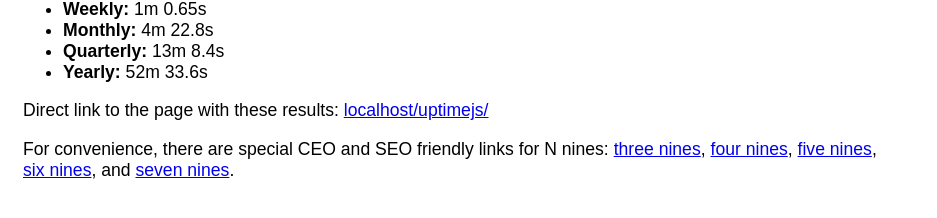
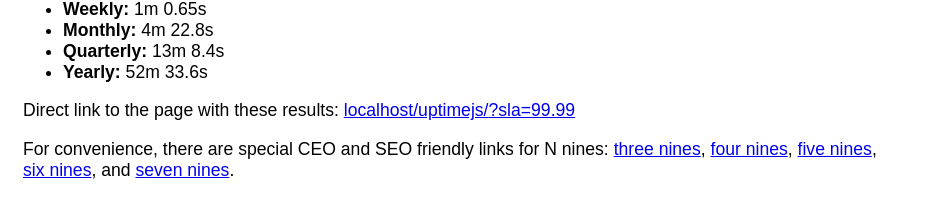
Before and after one commit to nickstanley574/uptimejs, a Jekyll site: the page built from index.html, in a window 1280 px wide. Shown: the part 255-473 px from the top of the page, without its empty margins (0-937 px from the left). Built offline with Jekyll 4.4.1, drawn with Linux system fonts in a browser that asks for light colours.

Commit message:
first commit

```diff
--- a/index.html
+++ b/index.html
@@ -23,7 +23,7 @@ header: Uptime and downtime with <span class="sla_percentage"></span> % SLA
 </ul>
 
 <p>
-    Direct link to the page with these results: <a id="sla_link" href=""><span id="current_host"></span></a>
+    Direct link to the page with these results: <a id="sla_link" href=""><span id="current_host"></span>?sla=<span class="sla_percentage"></a>
 </p>
 
 <p>
```
